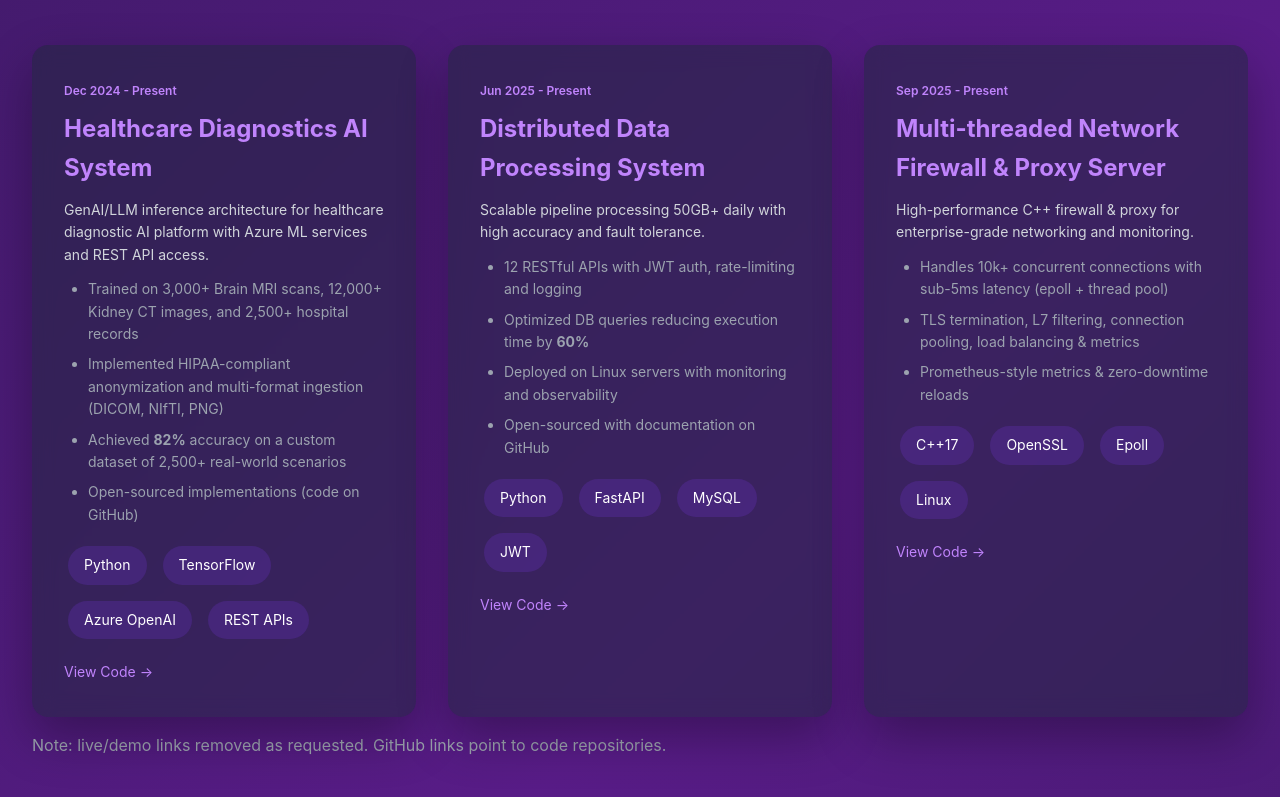
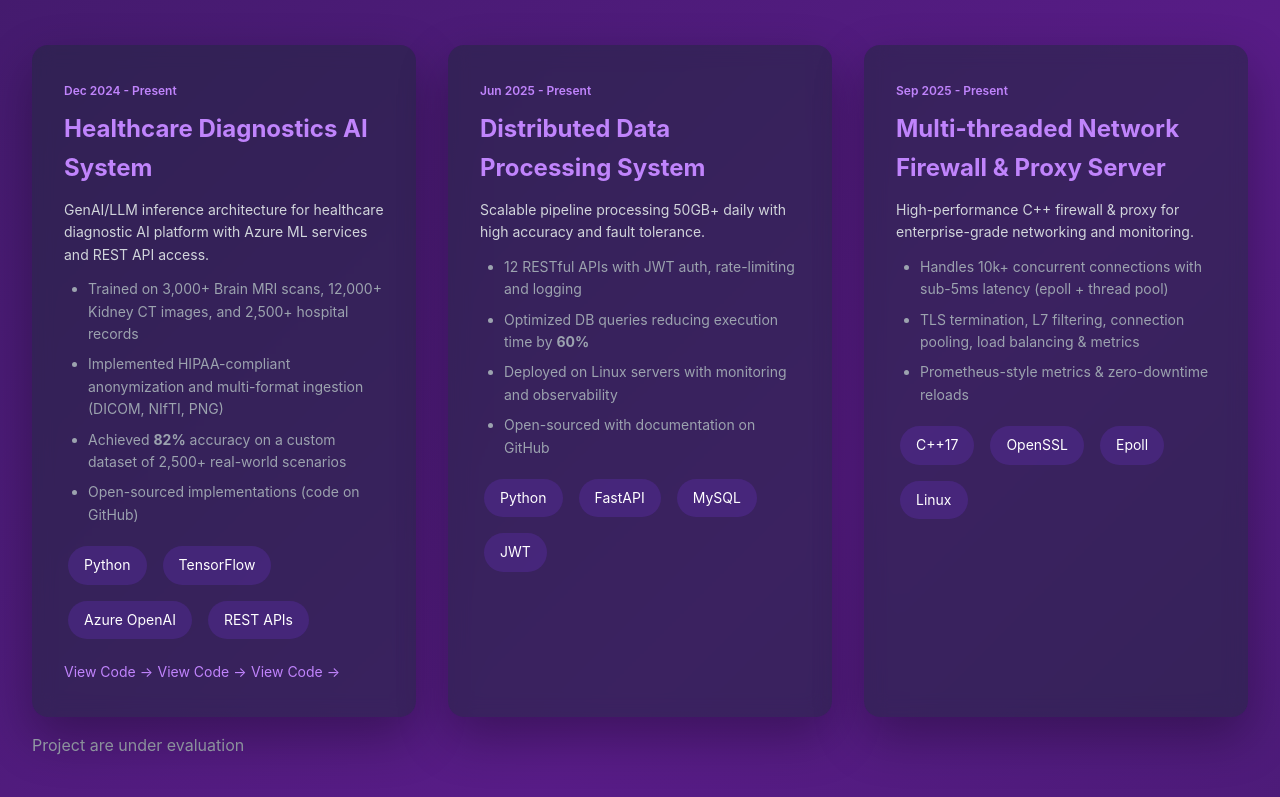
Before and after one commit to Abbas5055/abbas-portfolio, a plain HTML site: page index.html in a window 1280 px wide. Shown: the part 3619-4416 px from the top of the page. Drawn offline with Linux system fonts and the light colour scheme.

Commit message:
Update index.html

```diff
--- a/index.html
+++ b/index.html
@@ -122,7 +122,7 @@
                 <p class="text-gray mb-6">
                     I am a final-year Computer Science Engineering student specializing in AI, Machine Learning, and Software Engineering.
                     My work spans deep learning, computer vision, medical image analysis, NLP, and end-to-end MLOps pipelines. I have published
-                    research papers in national and international conferences and built multiple real-world AI projects — OCT-based AMD detection,
+                    research papers in national and international conferences and built multiple real-world AI projects  OCT-based AMD detection,
                     brain & kidney tumor detection, disease prediction systems, and cloud-deployed ML APIs.
                 </p>
                 <p class="text-gray mb-6">
@@ -234,7 +234,7 @@
                     <div class="flex justify-between items-start flex-col-mobile mb-4">
                         <div>
                             <h3 class="card-title">SDE Intern</h3>
-                            <p class="card-subtitle">Chat360 — Chennai, TN</p>
+                            <p class="card-subtitle">Chat360  Chennai, TN</p>
                             <p class="text-sm text-gray">Jun 2025 - Sep 2025</p>
                         </div>
                         <span class="period-badge">Jun 2025 - Sep 2025</span>
@@ -259,7 +259,7 @@
                     <div class="flex justify-between items-start flex-col-mobile mb-4">
                         <div>
                             <h3 class="card-title">Project Lead</h3>
-                            <p class="card-subtitle">Smart Exam Evaluation System — SIMATS</p>
+                            <p class="card-subtitle">Smart Exam Evaluation System  SIMATS</p>
                             <p class="text-sm text-gray">Sep 2025 - Present (ongoing)</p>
                         </div>
                         <span class="period-badge">Sep 2025 - Present</span>
@@ -310,7 +310,11 @@
                         <span class="badge">Azure OpenAI</span>
                         <span class="badge">REST APIs</span>
                     </div>
-                    <a href="https://github.com/Abbas5055" target="_blank" rel="noopener noreferrer" style="color:#c084fc;text-decoration:none;font-size:.875rem;">View Code →</a>
+                    <a href="https://github.com/Abbas5055https://github.com/Abbas5055/Deep-Learning-Based-Heart-Disease-Estimation-Using-Cardiac-MRI-A-Comparison-of-Six-CNN-Architecture", target="_blank" rel="noopener noreferrer" style="color:#c084fc;text-decoration:none;font-size:.875rem;">View Code →</a>
+                    <a href="https://github.com/Abbas5055/Comparative-Analysis-of-MobileNet-and-ResNet-for-Kidney-Tumor-Detection-Using-Deep-Learning", target="_blank" rel="noopener noreferrer" style="color:#c084fc;text-decoration:none;font-size:.875rem;">View Code →</a>
+                    <a href="https://github.com/Abbas5055/Comparative-Analysis-of-MobileNet-and-ResNet-for-Brain-Tumor-Detection-Using-Deep-Learning", target="_blank" rel="noopener noreferrer" style="color:#c084fc;text-decoration:none;font-size:.875rem;">View Code →</a>
+
+
                 </div>
 
                 <!-- Project 2 -->
@@ -330,7 +334,7 @@
                         <span class="badge">MySQL</span>
                         <span class="badge">JWT</span>
                     </div>
-                    <a href="https://github.com/Abbas5055" target="_blank" rel="noopener noreferrer" style="color:#c084fc;text-decoration:none;font-size:.875rem;">View Code →</a>
+                    <a href="https://github.com/Abbas5055" target="_blank" rel="noopener noreferrer" style="color:#c084fc;text-decoration:none;font-size:.875rem;"> </a>
                 </div>
 
                 <!-- Project 3 -->
@@ -349,10 +353,10 @@
                         <span class="badge">Epoll</span>
                         <span class="badge">Linux</span>
                     </div>
-                    <a href="https://github.com/Abbas5055" target="_blank" rel="noopener noreferrer" style="color:#c084fc;text-decoration:none;font-size:.875rem;">View Code →</a>
+                    <a href="https://github.com/Abbas5055" target="_blank" rel="noopener noreferrer" style="color:#c084fc;text-decoration:none;font-size:.875rem;"> </a>
                 </div>
             </div>
-            <p class="note" style="color:#9ca3af;margin-top:1rem;">Note: live/demo links removed as requested. GitHub links point to code repositories.</p>
+            <p class="note" style="color:#9ca3af;margin-top:1rem;"> Project are under evaluation </p>
         </div>
     </section>
 
```
